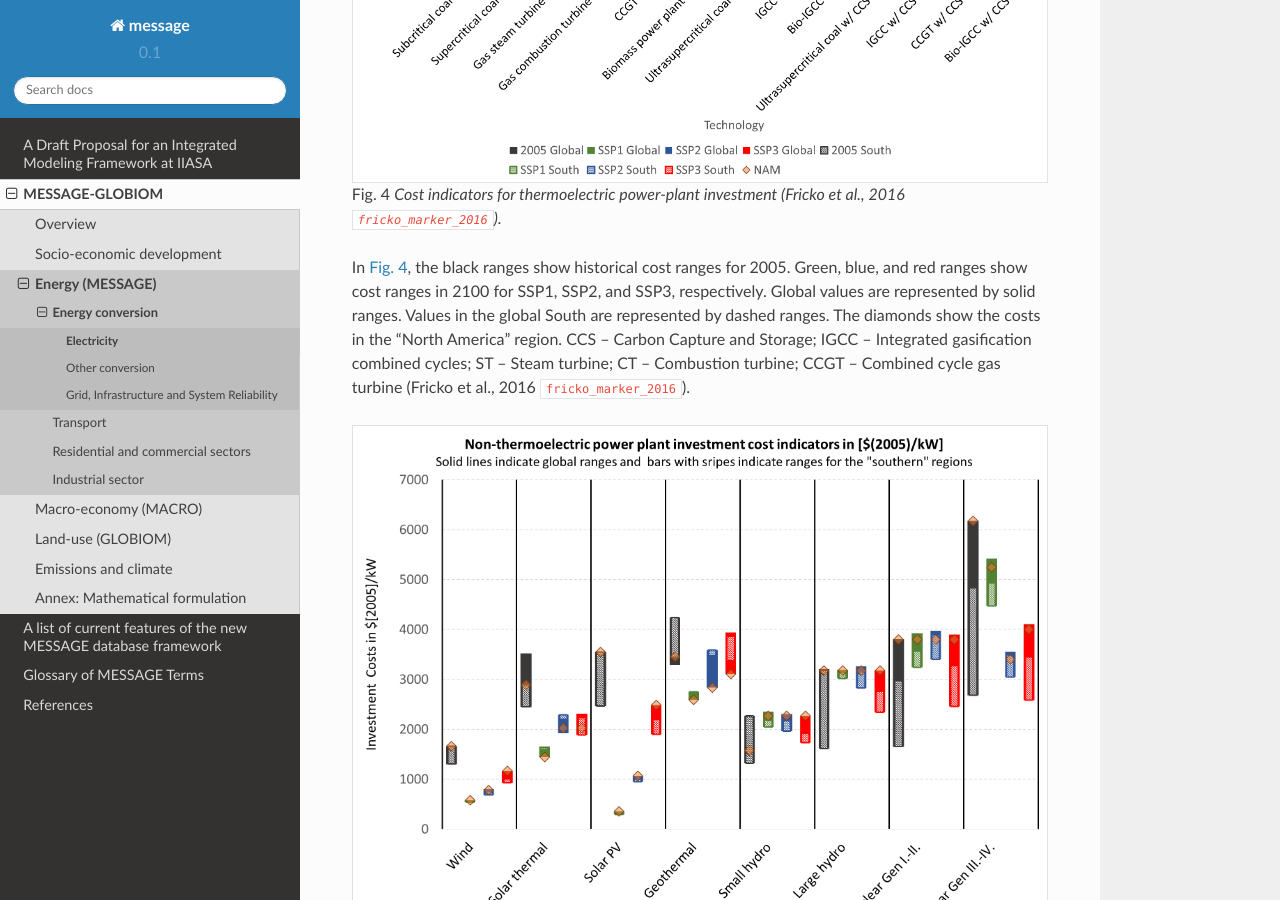
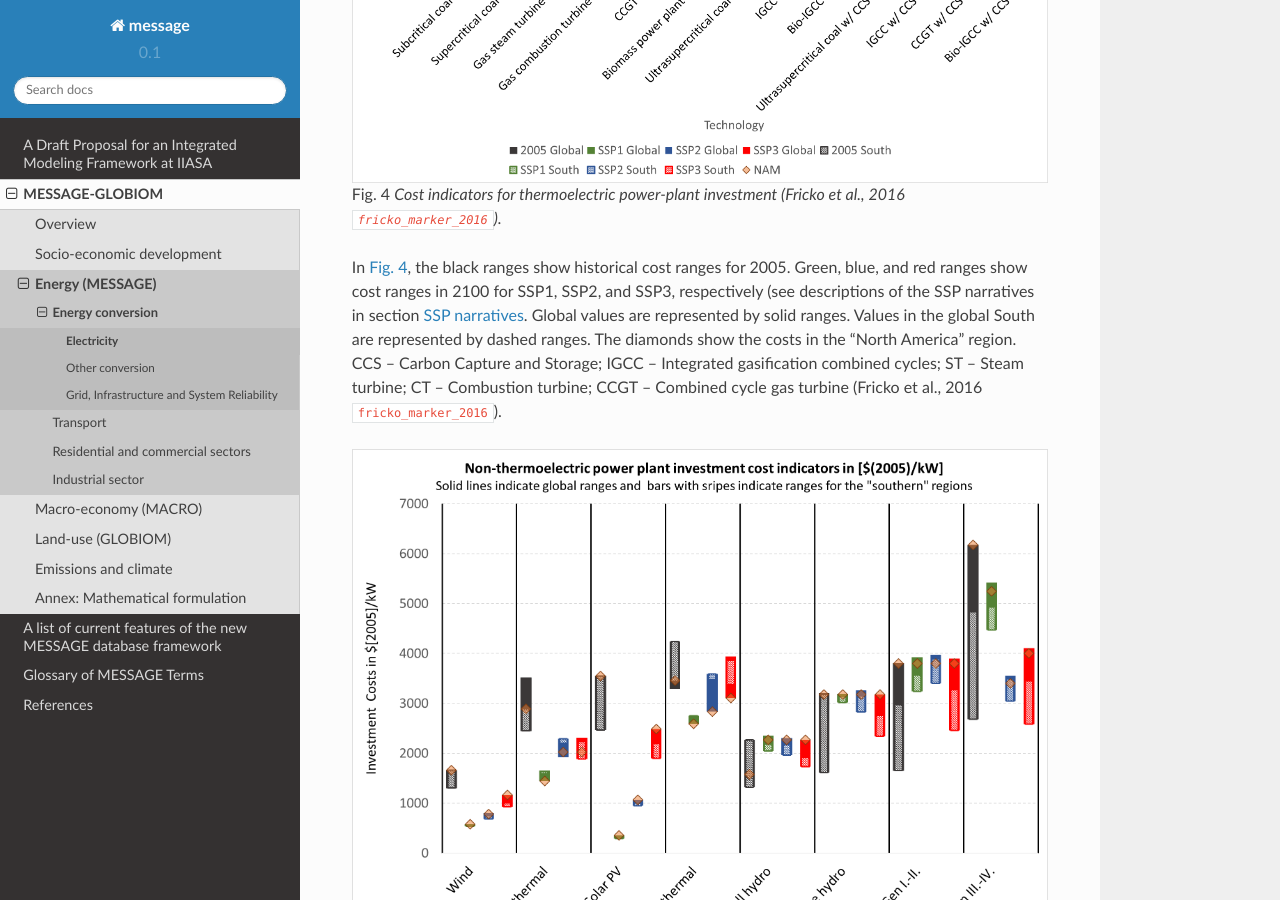
Before and after one commit to yiyi1991/message-ix-models, a Sphinx documentation site: the page built from doc/global/source/message_globiom/energy/conversion/electricity.rst, in a window 1280 px wide and 900 px high, scrolled down 2392 px. Built offline with Sphinx 7.4.7 and the Read the Docs theme 2.0.0, drawn with Linux system fonts in a browser that asks for light colours; pages that are not in the unit, such as notebooks, are missing from menus; cross-references to code outside the pages are shown as plain code.

Commit message:
Update electricity.rst

```diff
--- a/doc/global/source/message_globiom/energy/conversion/electricity.rst
+++ b/doc/global/source/message_globiom/energy/conversion/electricity.rst
@@ -75,7 +75,7 @@ Technological change in MESSAGE is generally treated exogenously, although pione
 
    Cost indicators for thermoelectric power-plant investment (Fricko et al., 2016 :cite:`fricko_marker_2016`).
 
-In :numref:`fig-ther`, the black ranges show historical cost ranges for 2005. Green, blue, and red ranges show cost ranges in 2100 for SSP1, SSP2, and SSP3, respectively. Global values are represented by solid ranges. Values in the global South are represented by dashed ranges. The diamonds show the costs in the “North America” region. CCS – Carbon Capture and Storage; IGCC – Integrated gasification combined cycles; ST – Steam turbine; CT – Combustion turbine; CCGT – Combined cycle gas turbine (Fricko et al., 2016 :cite:`fricko_marker_2016`).
+In :numref:`fig-ther`, the black ranges show historical cost ranges for 2005. Green, blue, and red ranges show cost ranges in 2100 for SSP1, SSP2, and SSP3, respectively (see descriptions of the SSP narratives in section :ref:`narratives`. Global values are represented by solid ranges. Values in the global South are represented by dashed ranges. The diamonds show the costs in the “North America” region. CCS – Carbon Capture and Storage; IGCC – Integrated gasification combined cycles; ST – Steam turbine; CT – Combustion turbine; CCGT – Combined cycle gas turbine (Fricko et al., 2016 :cite:`fricko_marker_2016`).
 
 .. _fig-nonth:
 .. figure:: /_static/costind-nonthermo.png
```
